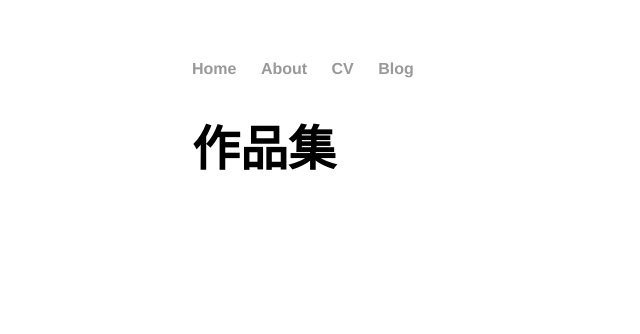
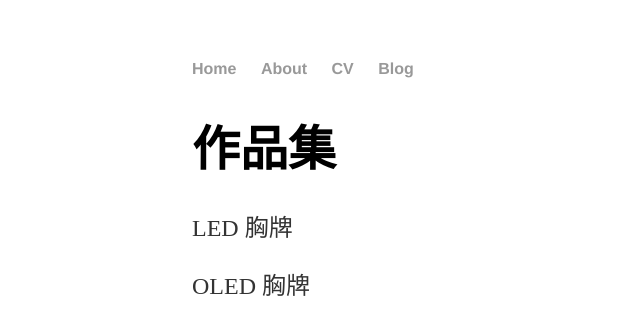
Before and after one commit to luooove/luooove.github.io, a plain HTML site: page blog.html in a window 1280 px wide. Shown: the whole page, without its empty margins (0-640 px from the left). Drawn offline with Linux system fonts and the light colour scheme.

Commit message:
add projects

```diff
--- a/blog.html
+++ b/blog.html
@@ -17,6 +17,8 @@
         <div class="container">
             <div class="blurb">
             <h1>作品集</h1>
+            <p>LED 胸牌</p>
+            <p>OLED 胸牌</p>
             </div><!-- /.blurb -->
 
     </body>
```
